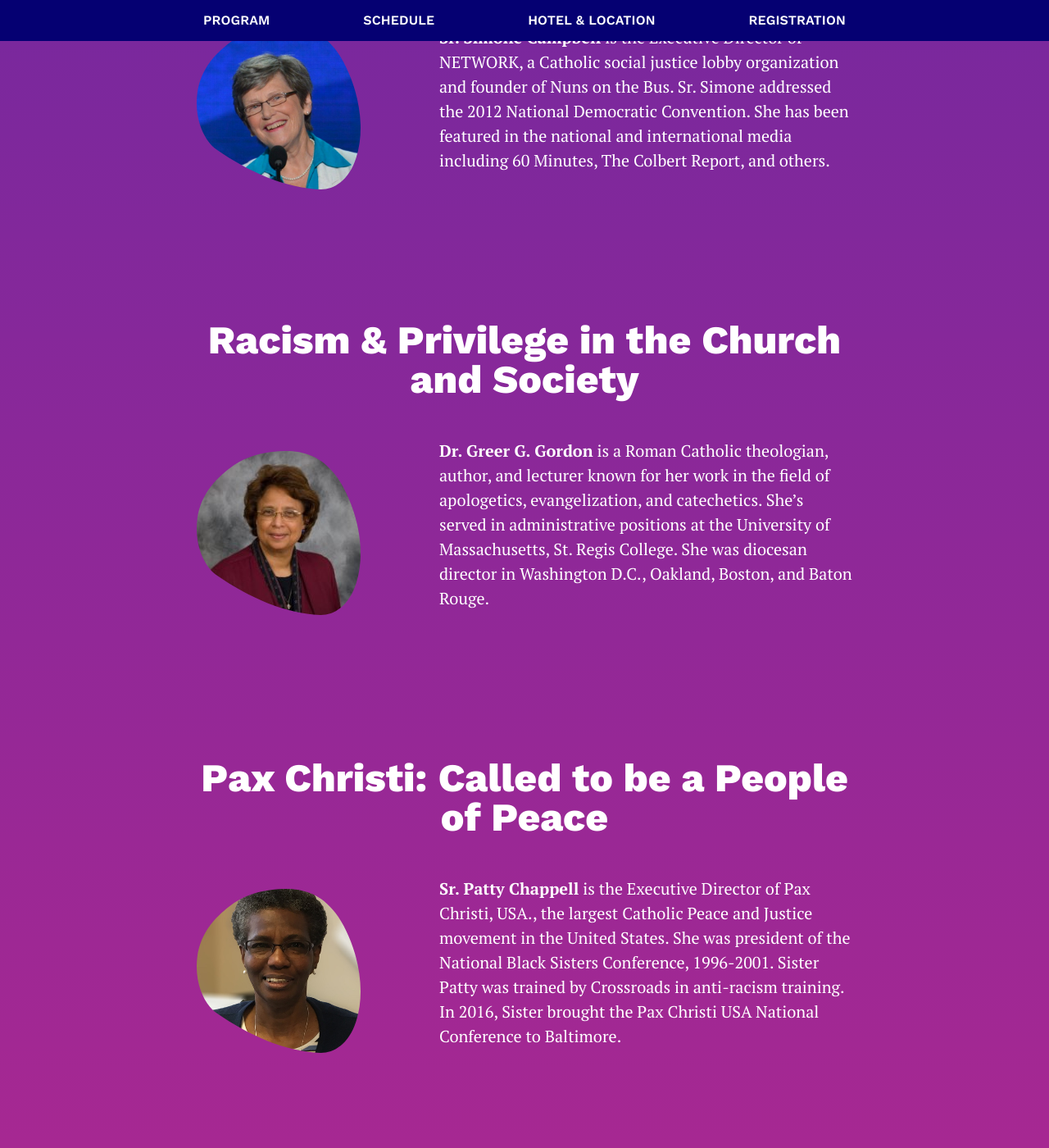
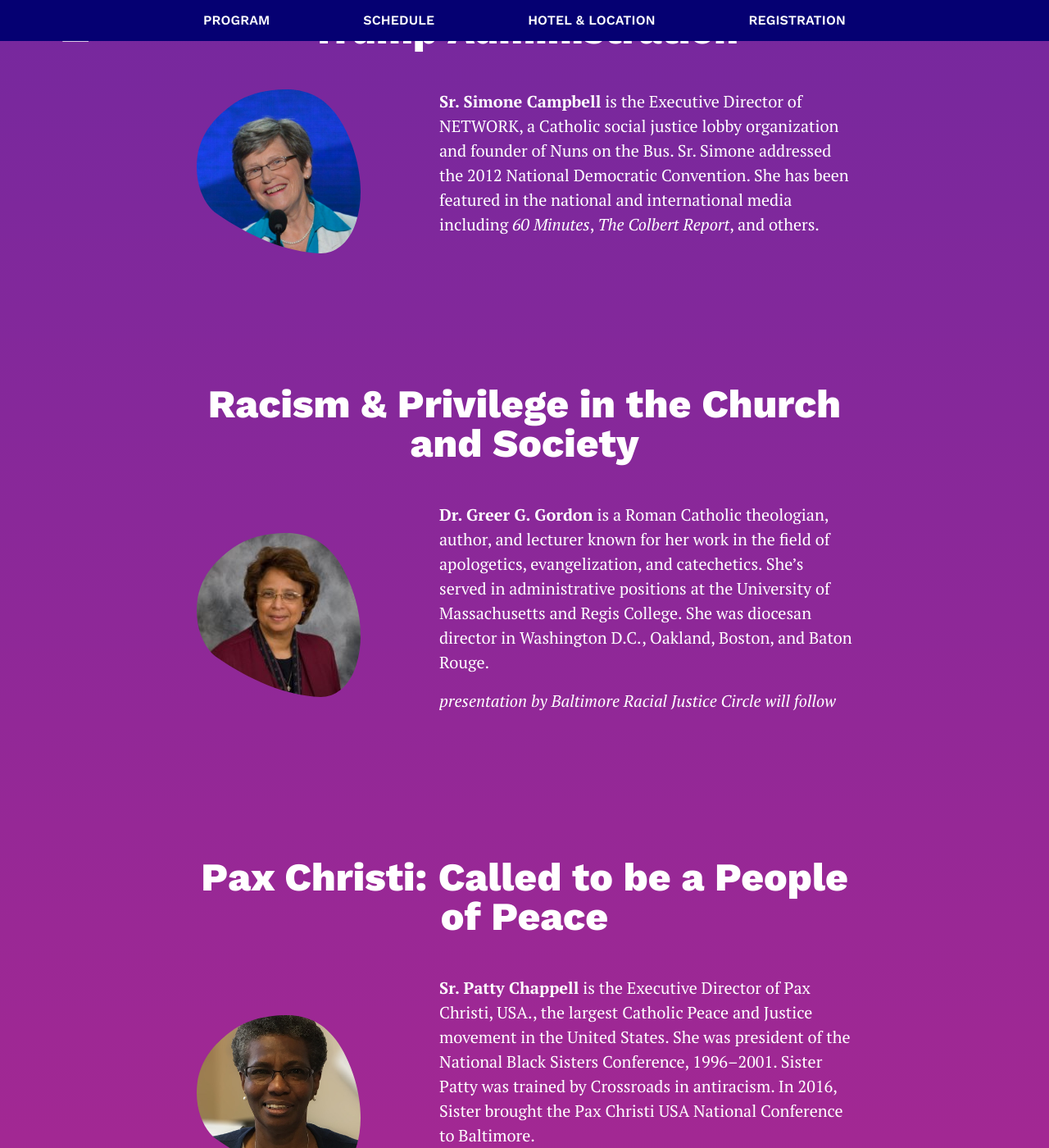
Before and after one commit to Default-Value/CTA-Conference, a Jekyll site: the page built from index.html, in a window 1280 px wide and 1400 px high, scrolled down 1504 px. Shown: the whole window at 82% size. Built offline with Jekyll 4.4.1, drawn with Linux system fonts in a browser that asks for light colours; some of the changed text lies outside the part shown.

Commit message:
updated content

```diff
--- a/_data/program.yml
+++ b/_data/program.yml
@@ -4,19 +4,21 @@
     description: This is a spot for the description of the talk. Description of talk. This is a spot for the description of the talk. Description of talk. This is a spot for the description of the talk. Description of talk. This is a spot for the description of the talk. Description of talk. This is a spot for the description of the talk. Description of talk. This is a spot for the description of the talk. Description of talk.
     photo: /assets/images/bio1.jpg
     bio: >
-      <span class="fw8">Sr. Simone Campbell</span> is the Executive Director of NETWORK, a Catholic social justice lobby organization and founder of Nuns on the Bus. Sr. Simone addressed the 2012 National Democratic Convention. She has been featured in the national and international media including 60 Minutes, The Colbert Report, and others.
+      <span class="fw8">Sr. Simone Campbell</span> is the Executive Director of NETWORK, a Catholic social justice lobby organization and founder of Nuns on the Bus. Sr. Simone addressed the 2012 National Democratic Convention. She has been featured in the national and international media including <span class="i">60 Minutes</span>, <span class="i">The Colbert Report</span>, and others.
   - title: Racism & Privilege in the Church and Society
     name: Dr. Greer G. Gordon
     description: This is a spot for the description of the talk. Description of talk. This is a spot for the description of the talk. Description of talk. This is a spot for the description of the talk. Description of talk. This is a spot for the description of the talk. Description of talk. This is a spot for the description of the talk. Description of talk. This is a spot for the description of the talk. Description of talk.
     photo: /assets/images/bio2.jpg
     bio: >
-      <span class="fw8">Dr. Greer G. Gordon</span> is a Roman Catholic theologian, author, and lecturer known for her work in the field of apologetics, evangelization, and catechetics. She’s served in administrative positions at the University of Massachusetts, St. Regis College. She was diocesan director in Washington D.C., Oakland, Boston, and Baton Rouge.
+      <span class="fw8">Dr. Greer G. Gordon</span> is a Roman Catholic theologian, author, and lecturer known for her work in the field of apologetics, evangelization, and catechetics. She’s served in administrative positions at the University of Massachusetts and Regis College. She was diocesan director in Washington D.C., Oakland, Boston, and Baton Rouge.
+    extra: presentation by Baltimore Racial Justice Circle will follow
   - title: Pax Christi&#58; Called to be a People of Peace
     name: Sr. Patty Chappell, SNDdeN
     description: This is a spot for the description of the talk. Description of talk. This is a spot for the description of the talk. Description of talk. This is a spot for the description of the talk. Description of talk. This is a spot for the description of the talk. Description of talk. This is a spot for the description of the talk. Description of talk. This is a spot for the description of the talk. Description of talk.
     photo: /assets/images/bio3.jpg
     bio: >
-      <span class="fw8">Sr. Patty Chappell</span> is the Executive Director of Pax Christi, USA., the largest Catholic Peace and Justice movement in the United States. She was president of the National Black Sisters Conference, 1996-2001. Sister Patty was trained by Crossroads in anti-racism training. In 2016, Sister brought the Pax Christi USA National Conference to Baltimore.
+      <span class="fw8">Sr. Patty Chappell</span> is the Executive Director of Pax Christi, USA., the largest Catholic Peace and Justice movement in the United States. She was president of the National Black Sisters Conference, 1996–2001. Sister Patty was trained by Crossroads in antiracism. In 2016, Sister brought the Pax Christi USA National Conference to Baltimore.
+    extra: Commentary by activist Sr. Megan Rice and author Dan Zak will follow
 focus:
   - title: Immigration, Sanctuary, Human Rights for All
     description: >
@@ -27,7 +29,7 @@
         <li class="f5 mt1">Latino Racial Justice Circle</li>
       </ul>
     photo: /assets/images/m1.svg
-  - title: LGBTQ and the Welcome Church<span class="f5 i"> 10:30am only</span>
+  - title: LGBTQ and the Welcoming Church<span class="f5 i"> 10:30am only</span>
     description: >
       <ul>
         <li class="f5 mt1">Fr. Joe Muth</li>
@@ -39,7 +41,7 @@
   - title: Caring for the Earth, Our Common Home
     description: >
       <ul>
-        <li class="f5 mt1">Patrick Carolan, Franciscan Action Network, will address &ldquoLaudato Si&rdquo</li>
+        <li class="f5 mt1">Patrick Carolan, Franciscan Action Network, will address <span class="i">Laudato Si</span></li>
         <li class="f5 mt1">Joelle Novey, Interfaith Power & Light</li>
         <li class="f5 mt1">Jodie Rose, Interfaith Partners for the Chesapeake</li>
       </ul>
--- a/_includes/intro.html
+++ b/_includes/intro.html
@@ -3,6 +3,7 @@
   <div class="measure-extra-wide center flex flex-column items-center pv6">
     <p class="f5 f3-sm tc lh-2 fw4">{{ site.data.text.description }}</p>
     <p class="f5 f3-sm tc lh-2 fw4">Join us in Baltimore, MD on October 20–21, 2017.</p>
+    <p class="f5 f4-sm tc lh-2 fw4 ptserif i">Event check-in and reception begin at 6pm on Friday, Oct 20.</p>
     <a href="https://goo.gl/forms/AmBzDpkAVmVnyemC2" target="_blank" class="f4 dim pointer tc navy fw6 bg-white link ph8 pv1 br-pill mv4">Click here to register!</a>
   </div>
 </section>
--- a/_includes/program.html
+++ b/_includes/program.html
@@ -10,7 +10,13 @@
       </div>
       <div class="flex flex-column flex-row-sm items-center mt6">
         <img src="{{ speaker.photo }}" class="w25 h25 mr6 mr12-md bio1" />
-        <p class="ptserif f5 lh-3 mt6 mt0-sm">{{ speaker.bio }}</p>
+        <div>
+          <p class="ptserif f5 lh-3 mt6 mt0-sm">{{ speaker.bio }}</p>
+          {% if speaker.extra %}
+            <p class="ptserif f5 i">{{ speaker.extra }}</p>
+          {% endif %}
+          </p>
+        </div>
       </div>
     </div>
     {% endfor %}
```
Also changed, not shown: _data/schedule.yml (+15 -11 lines).
